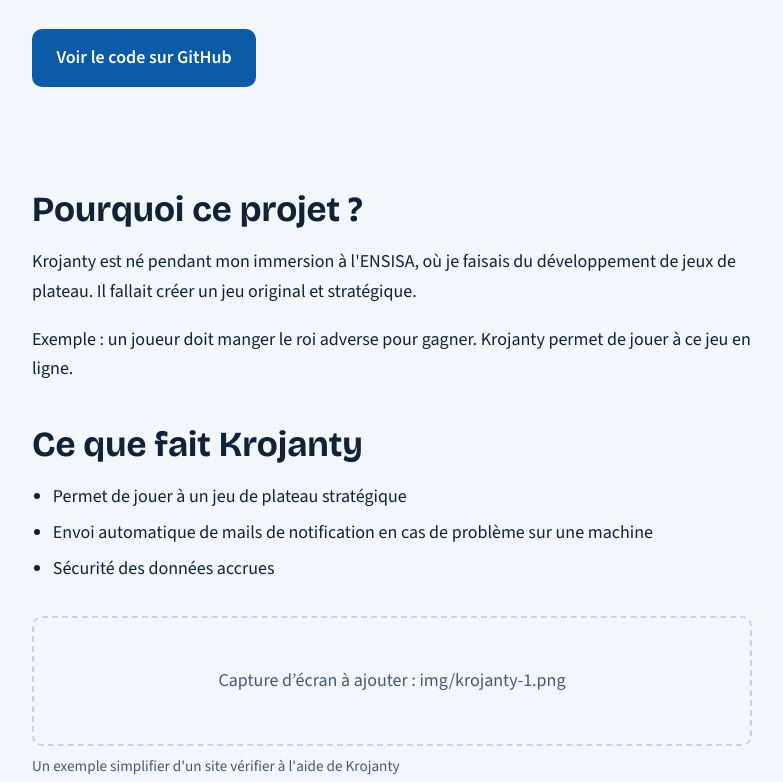
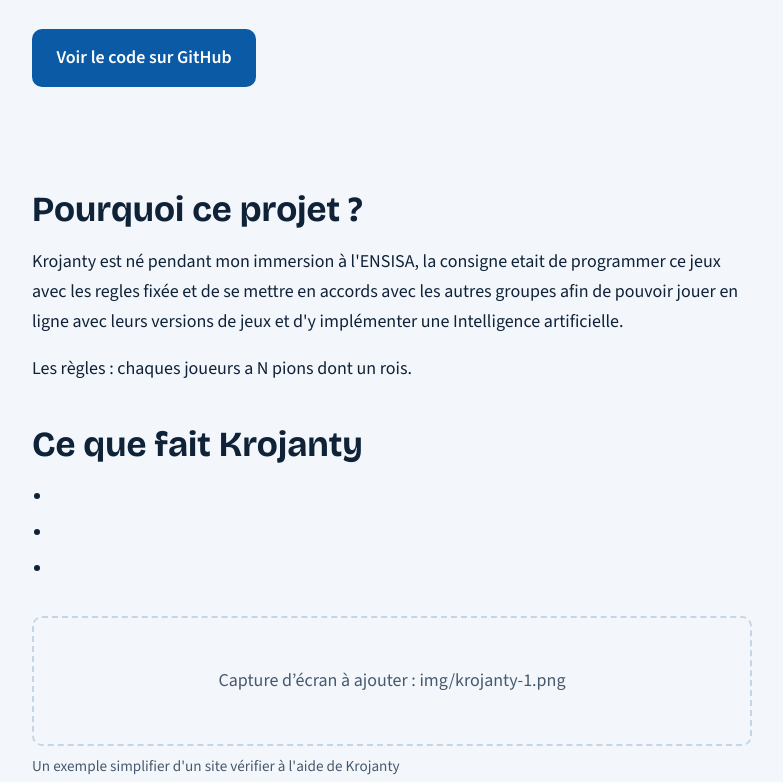
Before and after one commit to Thenlot/Thenlot.github.io, a plain HTML site: page krojanty.html in a window 1280 px wide. Shown: the part 543-1325 px from the top of the page, without its empty margins (248-1031 px from the left). Drawn offline with nearby package versions, Linux system fonts and the light colour scheme.

Commit message:
Correction partielle de Krojanty.html

```diff
--- a/krojanty.html
+++ b/krojanty.html
@@ -71,14 +71,14 @@
       <div class="wrap narrow">
 
         <h2>Pourquoi ce projet ?</h2>
-        <p>Krojanty est né pendant mon immersion à l'ENSISA, où je faisais du développement de jeux de plateau. Il fallait créer un jeu original et stratégique.</p>
-        <p>Exemple : un joueur doit manger le roi adverse pour gagner. Krojanty permet de jouer à ce jeu en ligne.</p>
+        <p>Krojanty est né pendant mon immersion à l'ENSISA, la consigne etait de programmer ce jeux avec les regles fixée et de se mettre en accords avec les autres groupes afin de pouvoir jouer en ligne avec leurs versions de jeux et d'y implémenter une Intelligence artificielle.</p>
+        <p>Les règles : chaques joueurs a N pions dont un rois.</p>
 
         <h2>Ce que fait Krojanty</h2>
         <ul>
-          <li>Permet de jouer à un jeu de plateau stratégique</li>
-          <li>Envoi automatique de mails de notification en cas de problème sur une machine</li>
-          <li>Sécurité des données accrues</li>
+          <li></li>
+          <li></li>
+          <li></li>
         </ul>
 
         <figure class="shot">
```
